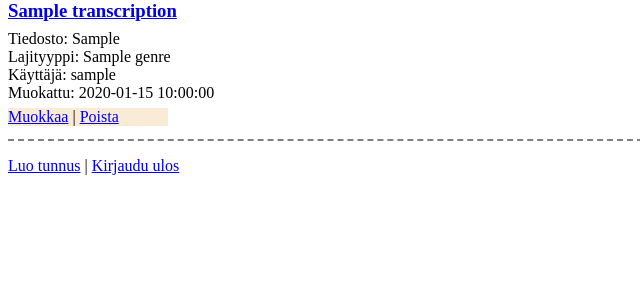
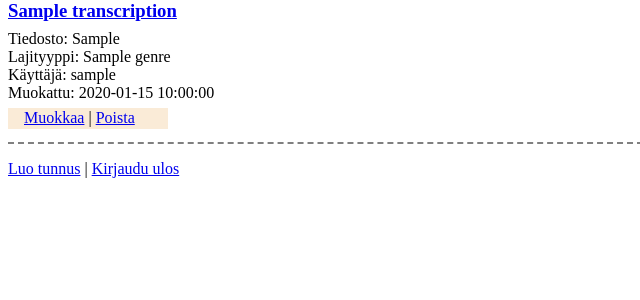
Before and after one commit to jduude/Ai-litteroinnit, a Flask app: template templates/index.html in a window 1280 px wide. Shown: the part 296-596 px from the top of the page, without its empty margins (0-640 px from the left). Run offline with Flask 3, Linux system fonts and the light colour scheme; the visitor is signed in with stand-in values (Sample User, id 1); the template is opened without the code that fills it: most values are stand-ins (such as "Sample title", 1, 10 or a date in 2020).

Commit message:
css tweak

```diff
--- a/templates/index.html
+++ b/templates/index.html
@@ -21,8 +21,9 @@
 
     .transcription .operations {
       background-color: antiquewhite;
-      width: 10rem;
+      width: 8rem;
       margin: 0.4rem 0;
+      padding: 0.1rem 1rem;
     }
   </style>
 </head>
```
